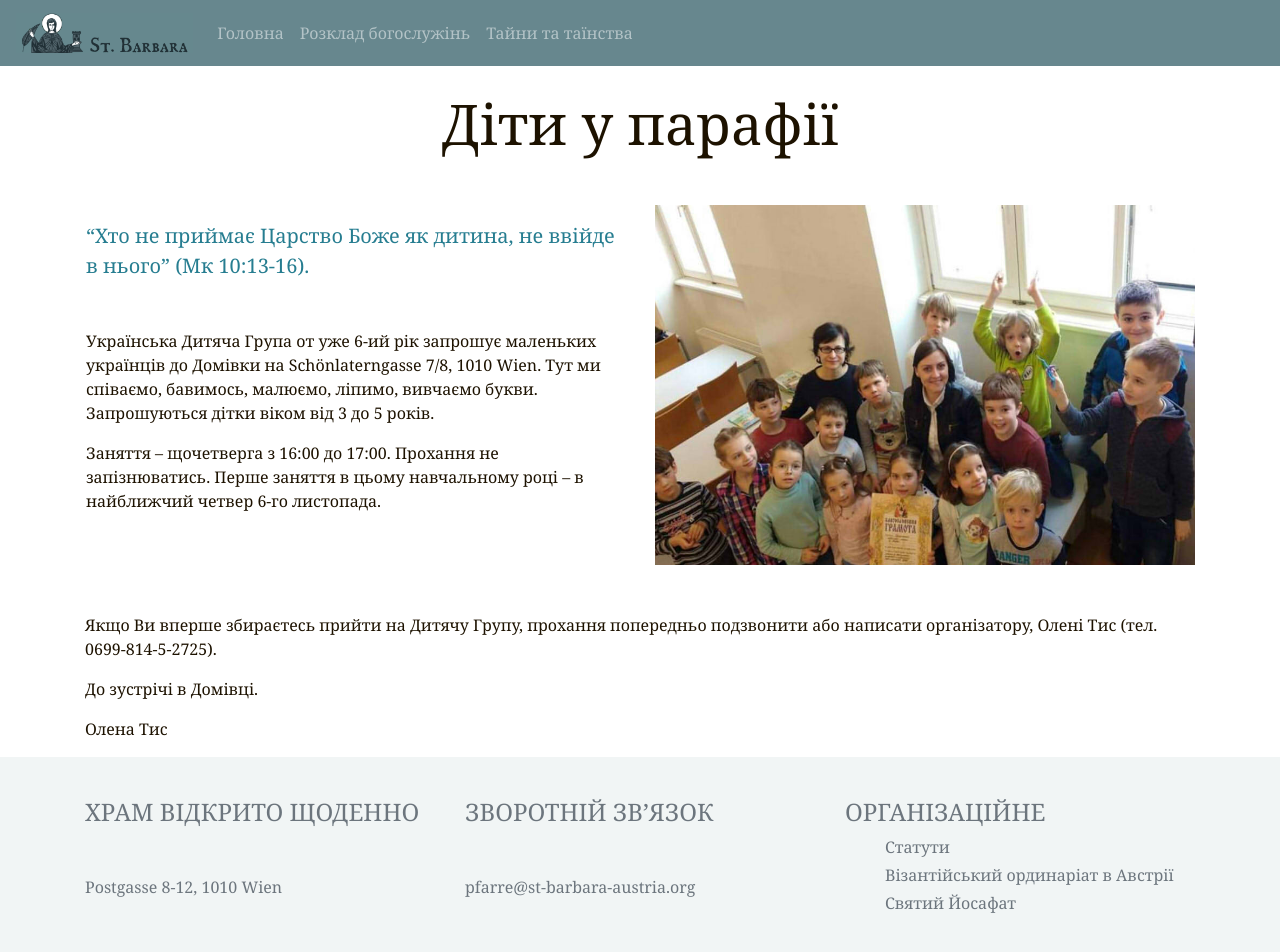
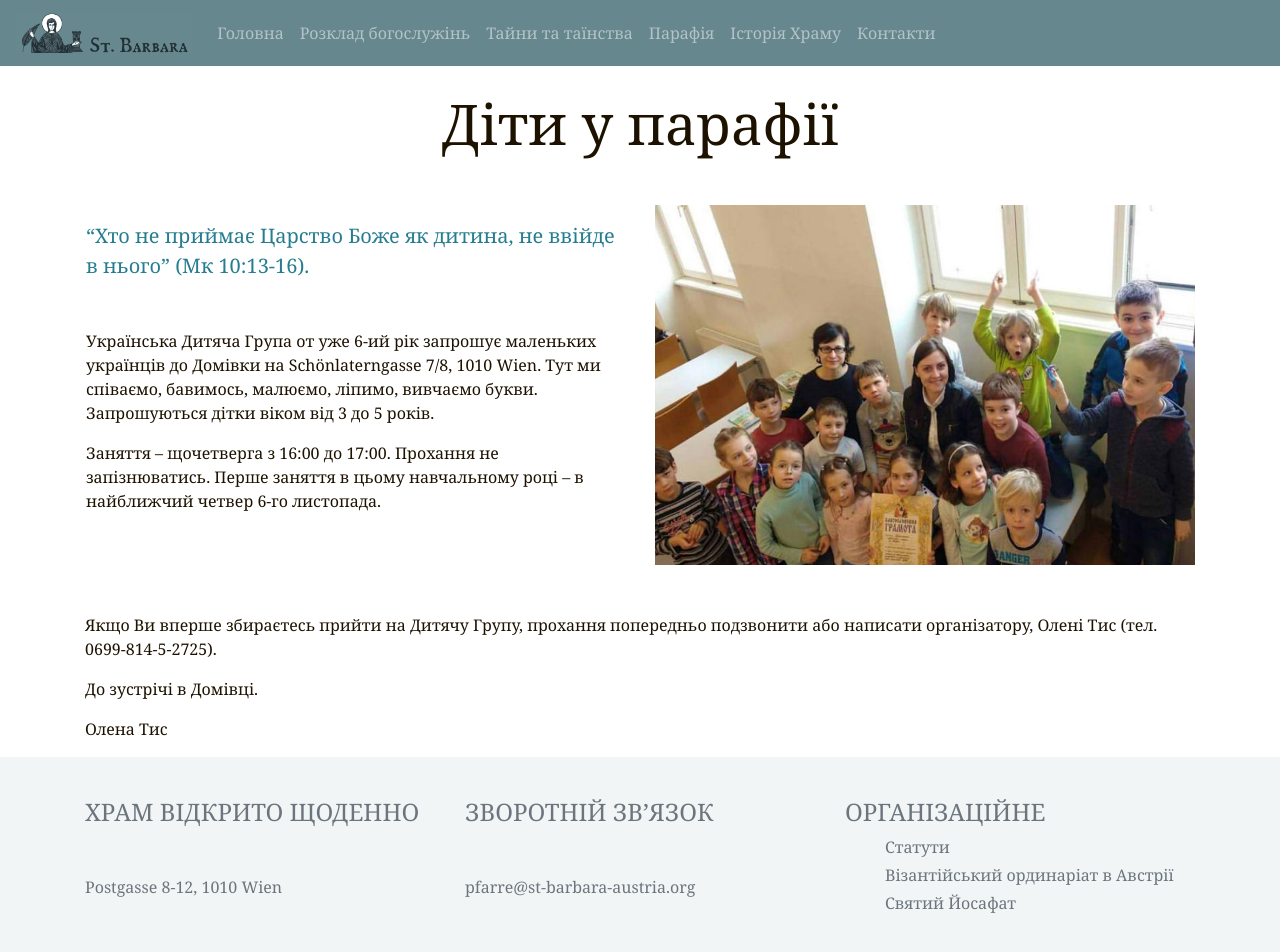
Before and after one commit to n3braska/jekyll, a Jekyll site: the page built from dity.html, in a window 1280 px wide and 956 px high. Shown: the top 952 px of the window. Built offline with Jekyll 4.4.1, drawn with Linux system fonts in a browser that asks for light colours.

Commit message:
Update Pages “navbar”

```diff
--- a/_data/navigation.yml
+++ b/_data/navigation.yml
@@ -5,3 +5,9 @@ navbar:
     name: Розклад богослужінь
   - link: /tainy_ta_tainstwa.html
     name: Тайни та таїнства
+  - link: /parafia.html
+    name: Парафія
+  - link: /history.html
+    name: Історія Храму
+  - link: /contacts.html
+    name: Контакти
```
